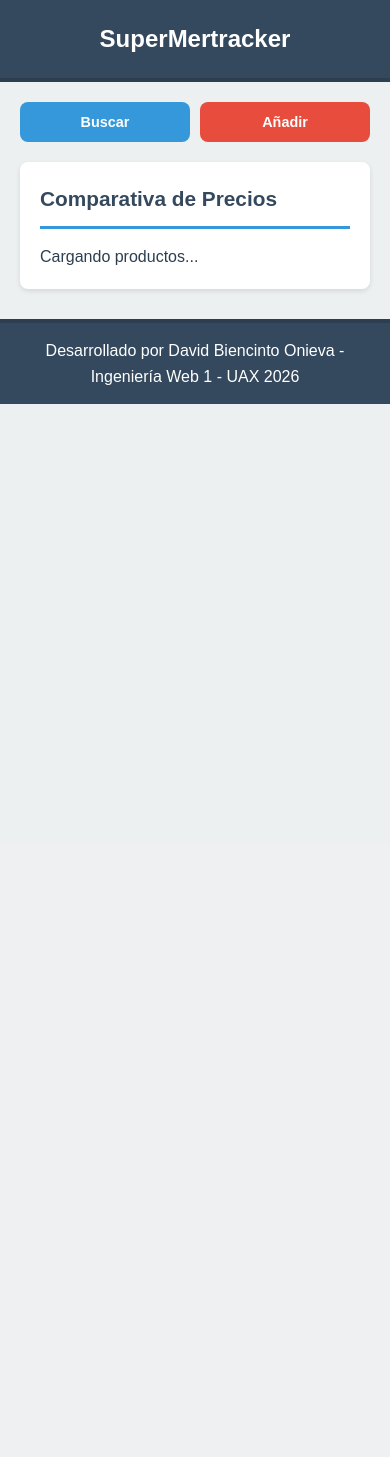
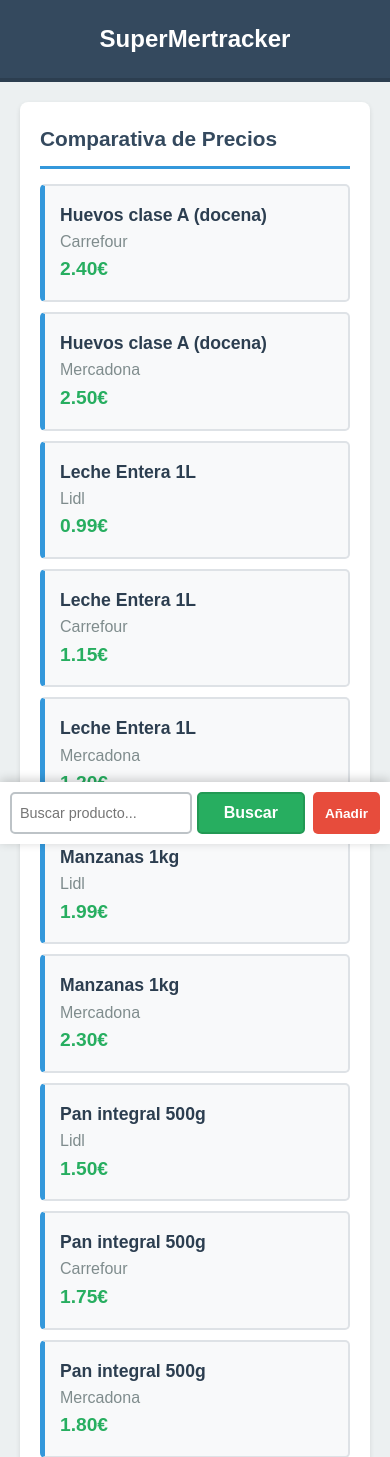
Before and after one commit to davidbiencinto/UAX_IngenieriaWebI_DBO, a PHP site: page / in a window 390 px wide. Shown: the top 1457 px of the page. Before the commit the page ends 404 px from the top, so only its background shows below. Run offline with PHP 8.4, Linux system fonts and the light colour scheme; data comes from the database, SQL or seed files in the repository; data that the repository does not hold is empty.

Commit message:
+ arreglo la carga de productos

```diff
--- a/02. Proyecto Full Stack/src/index.html
+++ b/02. Proyecto Full Stack/src/index.html
@@ -16,7 +16,10 @@
         <!-- botonera para móvil y desktop -->
         <section id="acciones">
             <div class="acciones-container">
-                <button id="btnMostrarBuscador" class="btn-accion btn-buscar">Buscar</button>
+                <div class="search-container">
+                    <input type="text" id="inputBusqueda" placeholder="Buscar producto...">
+                    <button id="btnBuscar" class="btn-accion btn-buscar">Buscar</button>
+                </div>
                 <button id="btnMostrarAnadir" class="btn-accion btn-anadir">Añadir</button>
             </div>
         </section>
@@ -30,11 +33,11 @@
         </section>
 
         <!-- buscador desktop -->
-        <section id="buscador" class="desktop-search">
+        <section id="buscador" class="desktop-search" style="display: none;">
             <h3>Buscar producto</h3>
             <div class="search-container">
-                <input type="text" id="inputBusqueda" placeholder="Ej: Leche, Arroz...">
-                <button id="btnBuscar">Buscar</button>
+                <input type="text" id="inputBusquedaDesktop" placeholder="Ej: Leche, Arroz...">
+                <button id="btnBuscarDesktop">Buscar</button>
             </div>
         </section>
     </main>
--- a/02. Proyecto Full Stack/src/style.css
+++ b/02. Proyecto Full Stack/src/style.css
@@ -69,17 +69,6 @@ main {
 
 .btn-anadir:hover {
     background-color: #c0392b;
-}
-    border: 2px solid #2980b9;
-    padding: 15px;
-    font-size: 1rem;
-    font-weight: bold;
-    border-radius: 5px;
-    cursor: pointer;
-}
-
-.btn-accion:hover {
-    background-color: #2980b9;
 }
 
 /* listado de productos con tarjetitas */
@@ -311,6 +300,66 @@ footer {
     }
 }
 
+/* moviles: buscador y botones en la parte inferior */
+@media screen and (max-width: 767px) {
+    body {
+        padding-bottom: 80px; /* espacio para la barra fija inferior */
+    }
+
+    #acciones {
+        position: fixed;
+        bottom: 0;
+        left: 0;
+        right: 0;
+        background-color: white;
+        padding: 10px;
+        box-shadow: 0 -2px 10px rgba(0,0,0,0.2);
+        margin-bottom: 0;
+        z-index: 999;
+    }
+
+    .acciones-container {
+        max-width: 100%;
+        margin: 0;
+        gap: 8px;
+        align-items: stretch;
+    }
+
+    .search-container {
+        flex: 2;
+        display: flex;
+        gap: 5px;
+    }
+
+    .search-container input {
+        flex: 1;
+        padding: 12px 10px;
+        border: 2px solid #bdc3c7;
+        border-radius: 5px;
+        font-size: 0.95rem;
+    }
+
+    .btn-buscar {
+        flex: 0 0 auto;
+        padding: 12px 15px;
+        border-radius: 5px;
+        font-size: 0.9rem;
+    }
+
+    .btn-anadir {
+        flex: 0 0 auto;
+        padding: 12px 15px;
+        border-radius: 5px;
+        font-size: 0.9rem;
+        white-space: nowrap;
+    }
+
+    /* ocultar modal de buscar en movil ya que está en la barra inferior */
+    #modalBuscar {
+        display: none !important;
+    }
+}
+
 /* moviles pequeños */
 @media screen and (max-width: 480px) {
     header h1 {
@@ -318,11 +367,16 @@ footer {
     }
 
     .btn-accion {
-        font-size: 0.9rem;
-        padding: 12px;
+        font-size: 0.85rem;
+        padding: 10px 12px;
     }
 
     #listado h2 {
         font-size: 1.3rem;
     }
+
+    .search-container input {
+        font-size: 0.9rem;
+        padding: 10px 8px;
+    }
 }
```
Also changed, not shown: 02. Proyecto Full Stack/src/script.js (+57 -24 lines), 02. Proyecto Full Stack/src/test.html (added, +32 -0 lines).
